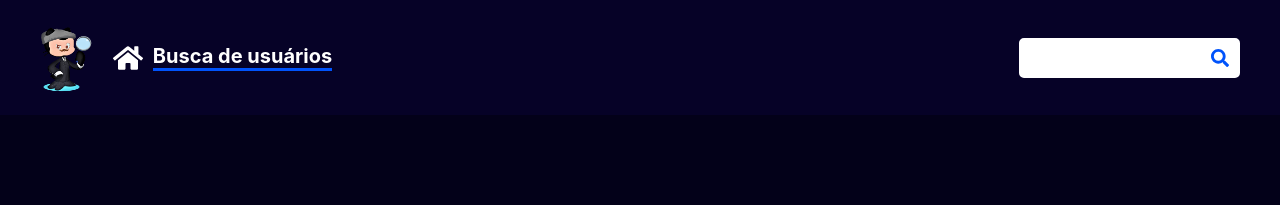
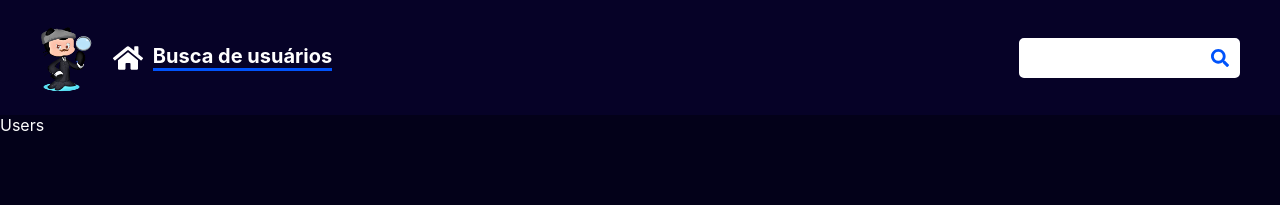
Before and after one commit to VHMoreira/users, a React (Create React App) app: page / in a window 1280 px wide. Shown: the top 205 px of the page. Built offline with nearby package versions, Linux system fonts and the light colour scheme.

Commit message:
chore: routes initial structure

```diff
--- a/package.json
+++ b/package.json
@@ -9,6 +9,7 @@
     "react": "^17.0.1",
     "react-dom": "^17.0.1",
     "react-icons": "^4.2.0",
+    "react-router-dom": "^5.2.0",
     "react-scripts": "4.0.3",
     "typescript": "^4.1.2",
     "web-vitals": "^1.0.1"
@@ -16,7 +17,8 @@
   "devDependencies": {
     "@types/node": "^12.0.0",
     "@types/react": "^17.0.0",
-    "@types/react-dom": "^17.0.0"
+    "@types/react-dom": "^17.0.0",
+    "@types/react-router-dom": "^5.1.7"
   },
   "scripts": {
     "start": "react-scripts start",
--- /dev/null
+++ b/src/routes/routes.tsx
@@ -0,0 +1,12 @@
+import React from 'react';
+
+import { Route, Switch } from "react-router-dom";
+import Users from '../views/Users';
+
+const Routes: React.FC = () => (
+    <Switch>
+        <Route path='/' component={Users} />
+    </Switch>
+);
+
+export default Routes;
--- a/src/template/main/components/Header/index.tsx
+++ b/src/template/main/components/Header/index.tsx
@@ -3,6 +3,7 @@ import React from 'react';
 import OctoImage from '../../../../assets/octo.png';
 import SearchField from './components/SearchField';
 import Title from './components/Title';
+
 import './styles.scss';
 
 const Header: React.FC = () => {
--- a/src/template/main/index.tsx
+++ b/src/template/main/index.tsx
@@ -1,12 +1,18 @@
 import React from 'react';
 
 import Header from './components/Header';
+import Routes from '../../routes/routes';
+
 import './styles.scss';
+import { BrowserRouter as Router } from 'react-router-dom';
 
 const Main: React.FC = () => {
   return (
     <div className="main">
       <Header />
+      <Router>
+        <Routes />
+      </Router>
     </div>
   );
 }
--- /dev/null
+++ b/src/views/Users/index.tsx
@@ -0,0 +1,13 @@
+import React from 'react';
+
+import './styles.scss';
+
+const Users: React.FC = () => {
+    return (
+        <div className="users">
+            Users
+        </div>
+    );
+}
+
+export default Users;
```
Also changed, not shown: src/views/Users/styles.scss (added), 1 other file (tests, documents, lock files or other folders).
